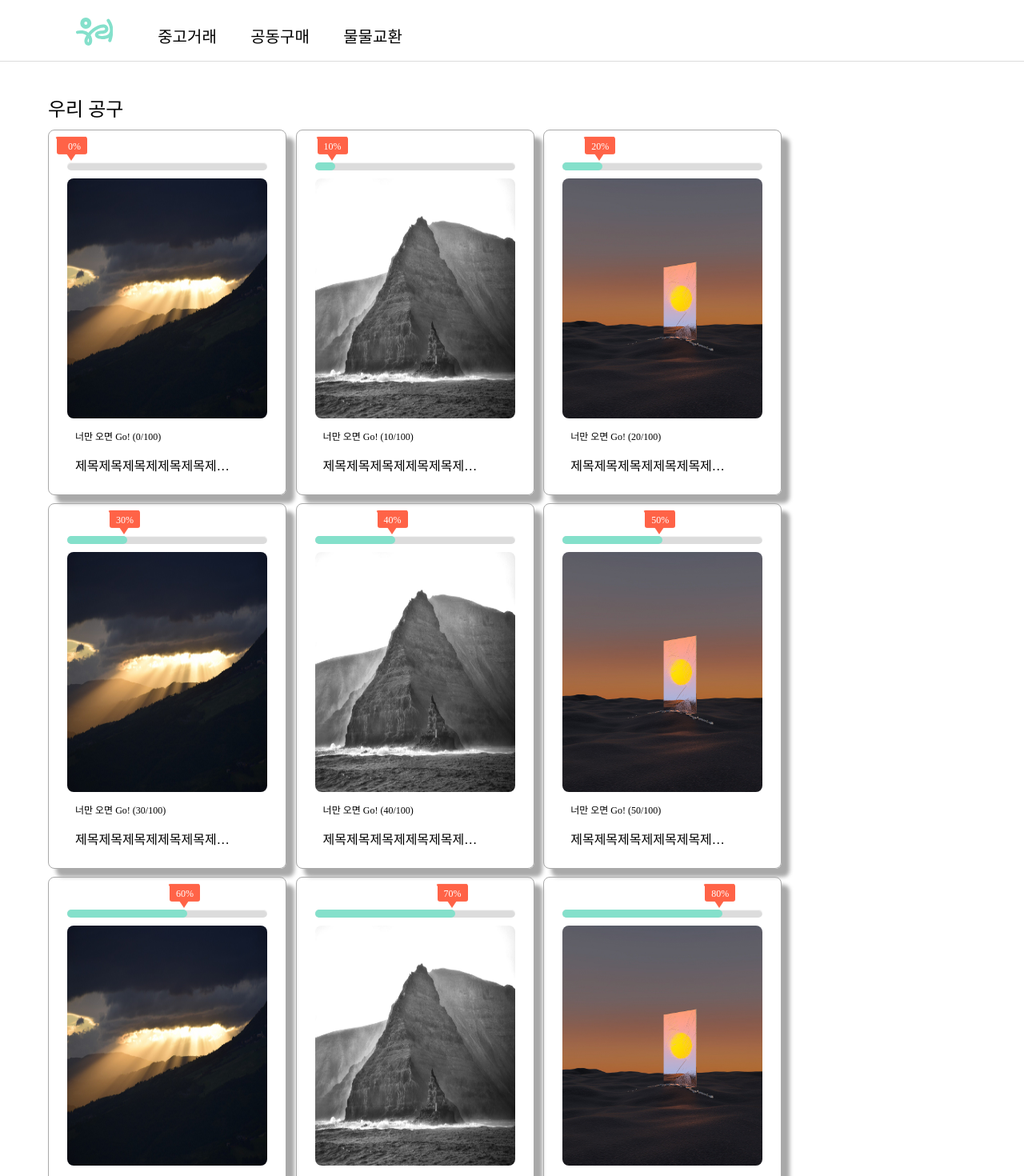
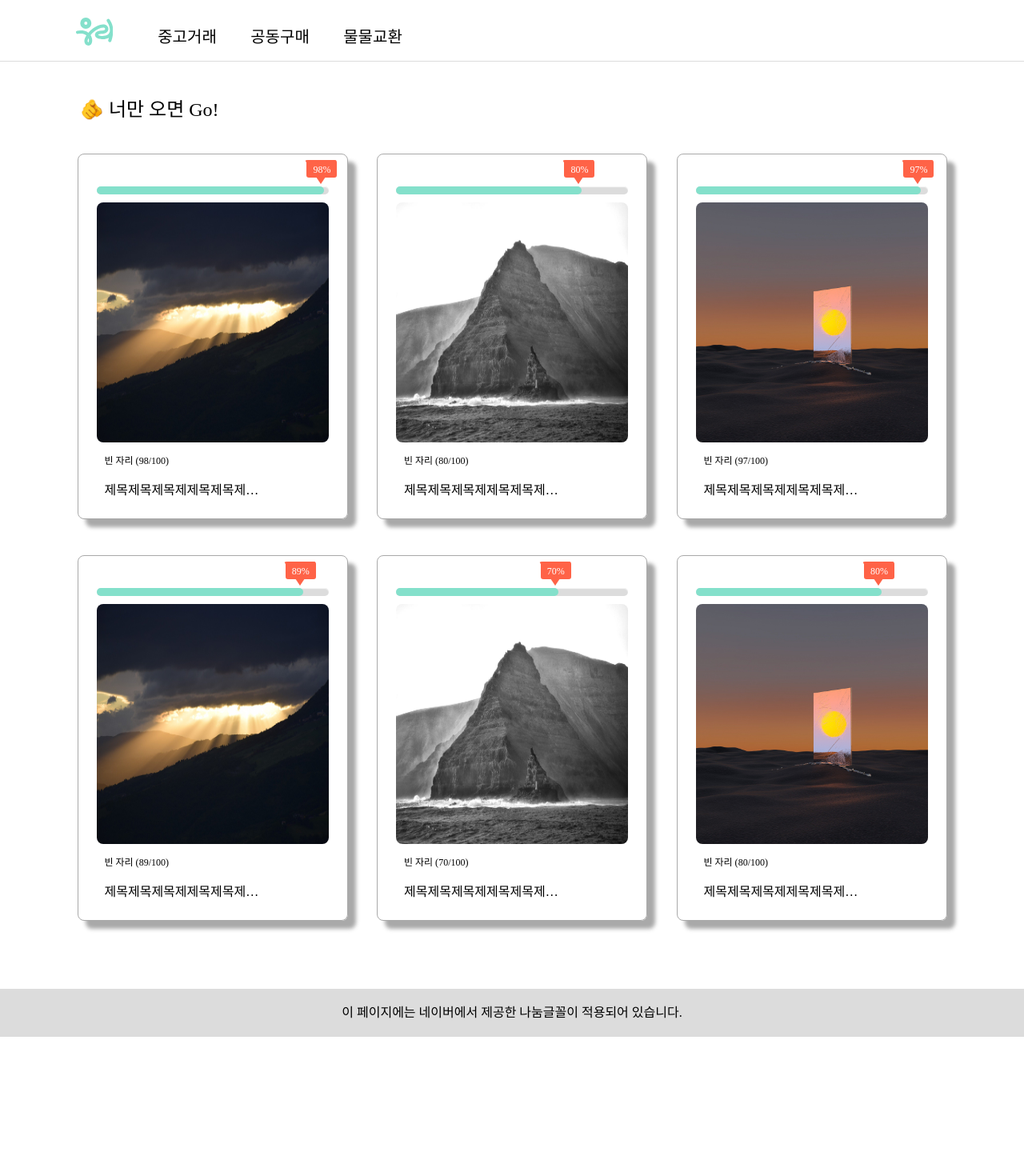
Before and after one commit to jinsu-k/us, a React (Create React App) app: page / in a window 1280 px wide. Shown: the top 1470 px of the page at 80% size. After the commit the page ends 1296 px from the top, so only its background shows below. Built offline with nearby package versions, Linux system fonts and the light colour scheme; a web font is replaced by a local one.

Commit message:
:lipstick: Add card hover effect and progressbar charging effect

```diff
--- a/src/Components/Card/CardComponent.tsx
+++ b/src/Components/Card/CardComponent.tsx
@@ -19,7 +19,7 @@ type CardComponentProps = {
 const CardComponent = ({ imgUrl, totalPartyNumber, participationNumber }: CardComponentProps) => {
   return (
     <CardContainer>
-      <CardWrapper>
+      <CardWrapper className="card_front">
         <CardProgressBarWrapper>
           <CardProgressBar>
             <CardProgressBarGauge
@@ -30,7 +30,7 @@ const CardComponent = ({ imgUrl, totalPartyNumber, participationNumber }: CardCo
         <CardImageBlock>
           <CardImage src={require(`../../Asset/Images/${imgUrl}`)} alt="" />
           <CardLabel>
-            너만 오면 Go! ({participationNumber}/{totalPartyNumber})
+            빈 자리 ({participationNumber}/{totalPartyNumber})
           </CardLabel>
         </CardImageBlock>
         <CardTitle>제목제목제목제제목제목제목제목목</CardTitle>
--- a/src/Components/Card/CardStyle.ts
+++ b/src/Components/Card/CardStyle.ts
@@ -10,10 +10,16 @@ export const CardContainer = styled.article`
   flex-grow: 1 1 0;
   padding: 10px 23px 20px 23px;
   margin-top: 10px;
-  margin-right: 1%;
+  margin-bottom: 3%;
+  width: 25%;
   border-radius: 8px;
   border: 0.1px solid #a9a9a9;
   box-shadow: 10px 10px 5px #a9a9a9;
+
+  &:hover {
+    transform: translateY(-5%);
+    transition: all 0.5s;
+  }
 `;
 
 export const CardWrapper = styled.div`
@@ -30,7 +36,7 @@ export const CardImageBlock = styled.div`
 export const CardImage = styled.img`
   display: inline-block;
   content: '';
-  width: 250px;
+  width: 100%;
   height: 300px;
   border-radius: 8px;
   margin-bottom: 10px;
@@ -72,6 +78,7 @@ export const CardProgressBarGauge = styled.span<CardProgressBarProps>`
   height: 100%;
   background-color: #84e0cb;
   border-radius: 8px;
+  animation: charging 1s ease-out;
 
   ::before {
     content: '';
@@ -102,6 +109,15 @@ export const CardProgressBarGauge = styled.span<CardProgressBarProps>`
     animation: floating 0.5s infinite alternate;
   }
 
+  @keyframes charging {
+    from {
+      width: 0;
+    }
+    to {
+      width: ${props => props.percent};
+    }
+  }
+
   @keyframes floating {
     0% {
       transform: translate(0, 0);
--- a/src/Pages/Home/HomStyle.ts
+++ b/src/Pages/Home/HomStyle.ts
@@ -9,6 +9,7 @@ export const HomeArticle = styled.article`
 export const HomeSection = styled.section`
   display: flex;
   flex-direction: row;
+  justify-content: space-evenly;
   flex-flow: wrap;
   padding: 40px 0 50px;
   margin: 0;
@@ -19,4 +20,6 @@ export const HomeSectionTitle = styled.div`
   font-family: 'NanumBarunGothicBold';
   text-align: left;
   width: 100%;
+  padding-left: 40px;
+  padding-bottom: 30px;
 `;
--- a/src/Pages/Home/index.tsx
+++ b/src/Pages/Home/index.tsx
@@ -9,19 +9,13 @@ const Home = () => {
     <Layout>
       <HomeArticle>
         <HomeSection className="home_cobuying_section">
-          <HomeSectionTitle>우리 공구</HomeSectionTitle>
-          <CardComponent totalPartyNumber={100} participationNumber={0} imgUrl="img1.jpg" />
-          <CardComponent totalPartyNumber={100} participationNumber={10} imgUrl="img2.jpg" />
-          <CardComponent totalPartyNumber={100} participationNumber={20} imgUrl="img3.jpg" />
-          <CardComponent totalPartyNumber={100} participationNumber={30} imgUrl="img1.jpg" />
-          <CardComponent totalPartyNumber={100} participationNumber={40} imgUrl="img2.jpg" />
-          <CardComponent totalPartyNumber={100} participationNumber={50} imgUrl="img3.jpg" />
-          <CardComponent totalPartyNumber={100} participationNumber={60} imgUrl="img1.jpg" />
+          <HomeSectionTitle>🫵 너만 오면 Go! </HomeSectionTitle>
+          <CardComponent totalPartyNumber={100} participationNumber={98} imgUrl="img1.jpg" />
+          <CardComponent totalPartyNumber={100} participationNumber={80} imgUrl="img2.jpg" />
+          <CardComponent totalPartyNumber={100} participationNumber={97} imgUrl="img3.jpg" />
+          <CardComponent totalPartyNumber={100} participationNumber={89} imgUrl="img1.jpg" />
           <CardComponent totalPartyNumber={100} participationNumber={70} imgUrl="img2.jpg" />
           <CardComponent totalPartyNumber={100} participationNumber={80} imgUrl="img3.jpg" />
-          <CardComponent totalPartyNumber={100} participationNumber={90} imgUrl="img1.jpg" />
-          <CardComponent totalPartyNumber={100} participationNumber={100} imgUrl="img2.jpg" />
-          <CardComponent totalPartyNumber={100} participationNumber={100} imgUrl="img2.jpg" />
         </HomeSection>
       </HomeArticle>
     </Layout>
```
